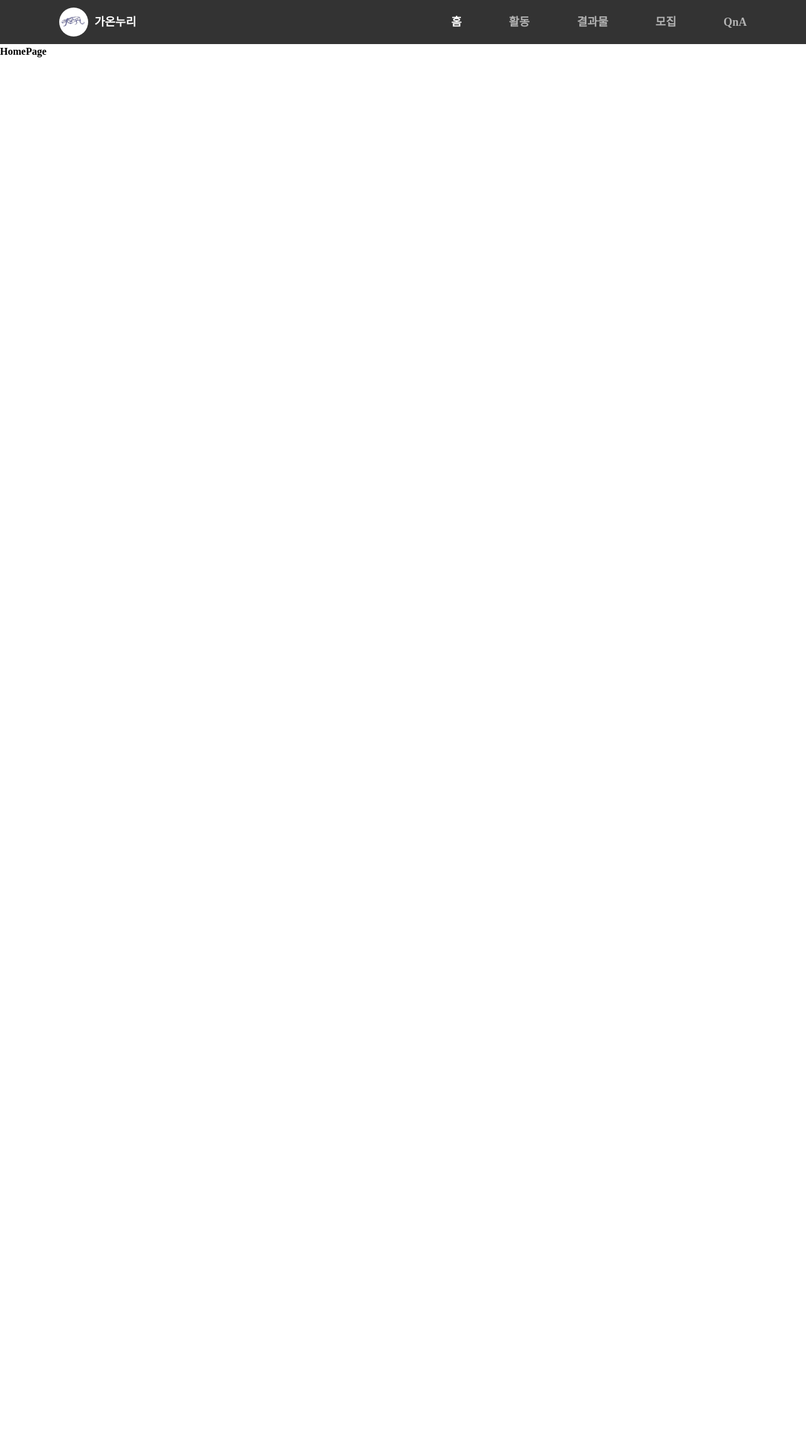
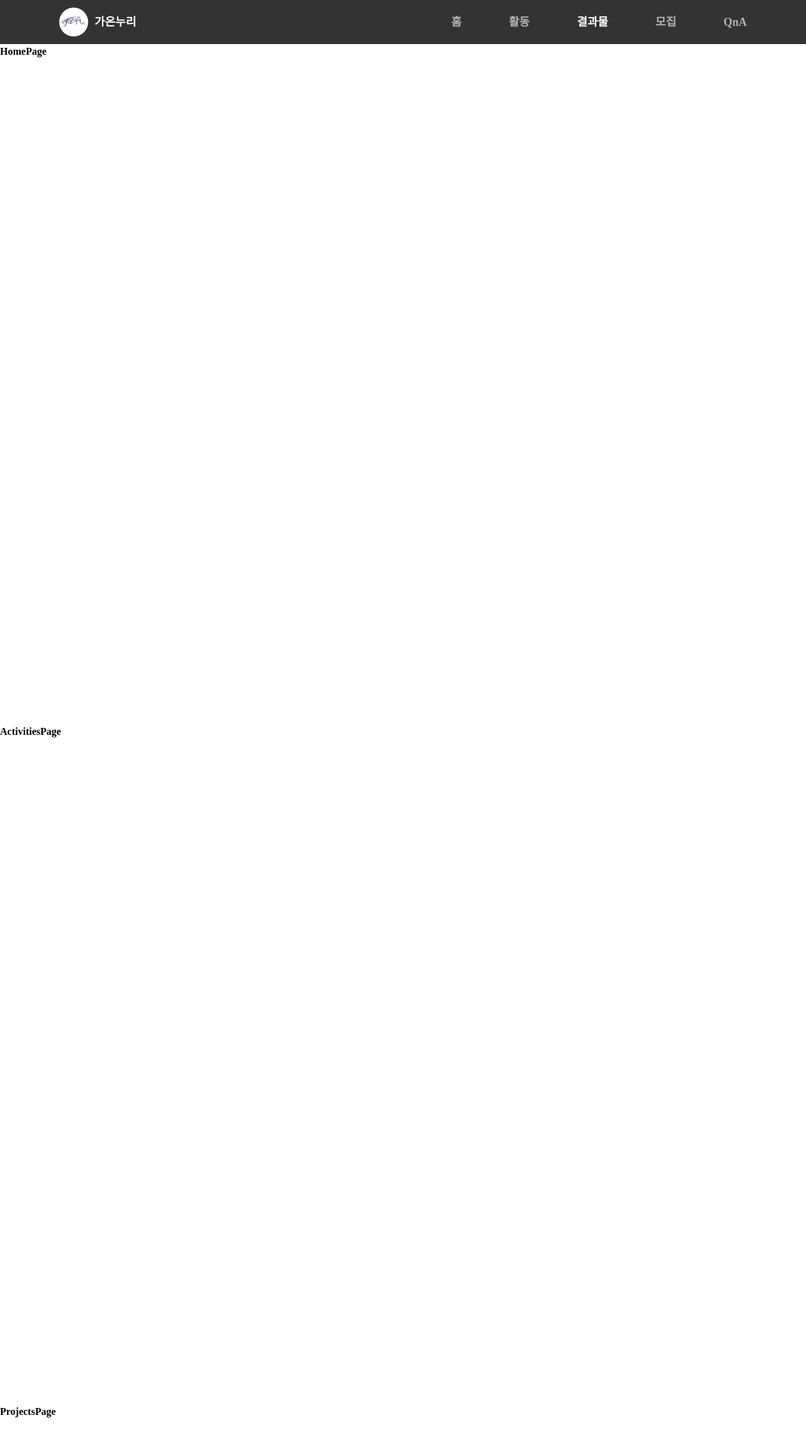
Before and after one commit to UOUGaonnuri/Homepage, a React (Vite) app: page / in a window 1280 px wide. Shown: the top 2290 px of the page at 63% size. Before the commit the page ends 800 px from the top, so only its background shows below. Built offline with nearby package versions, Linux system fonts and the light colour scheme; a web font is replaced by a local one.

Commit message:
feat: 전체 라우팅 구조를 원페이지 스크롤 방식으로 변경

```diff
--- a/src/App.jsx
+++ b/src/App.jsx
@@ -1,36 +1,29 @@
-import {
-  createBrowserRouter,
-  RouterProvider,
-} from 'react-router-dom'
 import Layout from './layout/Layout'
 import HomePage from './pages/HomePage'
 import ActivitiesPage from './pages/ActivitiesPage'
 import ProjectsPage from './pages/ProjectsPage'
 import RecruitmentPage from './pages/RecruitmentPage'
 import QnAPage from './pages/QnAPage'
-import NotFoundPage from './pages/NotFoundPage'
-
-
-const routes = [
-  {
-    path: '/',
-    element: <Layout />,
-    errorElement: <NotFoundPage />,
-    children: [
-      { index: true, element: <HomePage /> },
-      { path: 'activities', element: <ActivitiesPage /> },
-      { path: 'projects', element: <ProjectsPage /> },
-      { path: 'recruitment', element: <RecruitmentPage /> },
-      { path: 'qna', element: <QnAPage /> },
-    ],
-  },
-]
-
-const router = createBrowserRouter(routes)
 
 function App() {
   return (
-      <RouterProvider router={router} />
+    <Layout>
+      <div id="home">
+        <HomePage />
+      </div>
+      <div id="activities">
+        <ActivitiesPage />
+      </div>
+      <div id="projects">
+        <ProjectsPage />
+      </div>
+      <div id="recruitment">
+        <RecruitmentPage />
+      </div>
+      <div id="qna">
+        <QnAPage />
+      </div>
+    </Layout>
   )
 }
 
--- a/src/layout/Header.jsx
+++ b/src/layout/Header.jsx
@@ -1,15 +1,47 @@
-import { NavLink } from "react-router-dom"
+import { useState, useEffect } from "react"
 import logo from "../assets/images/img_logo.png"
 
-const navClass = ({ isActive }) => (isActive ? "text-white" : "hover:text-white")
+export default function Header() {
+  // 현재 화면에 보여지는 활성화된 영역을 저장함
+  const [activeSection, setActiveSection] = useState("home")
 
-export default function Header() {
+  useEffect(() => {
+    const handleScroll = () => {
+      const sections = ["home", "activities", "projects", "recruitment", "qna"]
+      const scrollPosition = window.scrollY + (window.innerHeight / 2)
+
+      for (const section of sections) {
+        const element = document.getElementById(section)
+        if (element && element.offsetTop <= scrollPosition && element.offsetTop + element.offsetHeight > scrollPosition) {
+          setActiveSection(section)
+        }
+      }
+    }
+
+    window.addEventListener("scroll", handleScroll)
+    return () => window.removeEventListener("scroll", handleScroll)
+  }, [])
+
+  const scrollToSection = (sectionId) => {
+    const element = document.getElementById(sectionId)
+    if (element) {
+      window.scrollTo({
+        top: element.offsetTop - 70,
+        behavior: "smooth"
+      })
+    }
+  }
+
+  const getNavClass = (sectionId) => {
+    return activeSection === sectionId ? "text-white cursor-pointer" : "hover:text-white cursor-pointer"
+  }
+
   return (
     <>
         {/* 배경 */}
         <header className="fixed top-0 left-0 w-full h-[70px] z-50 bg-[#333333] flex px-4 md:px-[94px] items-center justify-between">
             {/* 로고 + 가온누리 */}
-            <div className="flex gap-[10px] items-center">
+            <div className="flex gap-[10px] items-center cursor-pointer" onClick={() => scrollToSection("home")}>
                 <img src={logo} alt="가온누리 로고" className="h-[46px] w-[46px] rounded-full"/>
                 <div className="text-white text-lg">
                     가온누리
@@ -18,25 +50,25 @@ export default function Header() {
             {/* 메뉴 */}
             <nav className="flex gap-4 md:gap-[75px] text-[#B2B2B2] text-sm md:text-lg">
                 {/* 홈 */}
-                <NavLink to="/" className={navClass}>
+                <div onClick={() => scrollToSection("home")} className={getNavClass("home")}>
                     홈
-                </NavLink>
+                </div>
                 {/* 활동 */}
-                <NavLink to="/activities" className={navClass}>
+                <div onClick={() => scrollToSection("activities")} className={getNavClass("activities")}>
                     활동
-                </NavLink>
+                </div>
                 {/* 결과물 */}
-                <NavLink to="/projects" className={navClass}>
+                <div onClick={() => scrollToSection("projects")} className={getNavClass("projects")}>
                     결과물
-                </NavLink>
+                </div>
                 {/* 모집 */}
-                <NavLink to="/recruitment" className={navClass}>
+                <div onClick={() => scrollToSection("recruitment")} className={getNavClass("recruitment")}>
                     모집
-                </NavLink>
+                </div>
                 {/* QnA */}
-                <NavLink to="/qna" className={navClass}>
+                <div onClick={() => scrollToSection("qna")} className={getNavClass("qna")}>
                     QnA
-                </NavLink>
+                </div>
             </nav>
         </header>
     </>
--- a/src/layout/Layout.jsx
+++ b/src/layout/Layout.jsx
@@ -1,12 +1,11 @@
-import { Outlet } from 'react-router-dom'
 import Header from "./Header"
 
-const Layout = () => {
+const Layout = ({ children }) => {
   return (
     <>
       <Header />
-      <main className='pt-[70px]'>
-          <Outlet />
+      <main className="pt-[70px]">
+          {children}
       </main>
     </>
   )
--- a/src/pages/ActivitiesPage.jsx
+++ b/src/pages/ActivitiesPage.jsx
@@ -1,5 +1,5 @@
 export default function ActivitiesPage() {
   return (
-    <div>ActivitiesPage</div>
+    <div className="h-[1080px]">ActivitiesPage</div>
   )
 }
--- a/src/pages/HomePage.jsx
+++ b/src/pages/HomePage.jsx
@@ -1,5 +1,5 @@
 export default function HomePage() {
   return (
-    <div>HomePage</div>
+    <div className="h-[1080px]">HomePage</div>
   )
 }
--- a/src/pages/ProjectsPage.jsx
+++ b/src/pages/ProjectsPage.jsx
@@ -1,5 +1,5 @@
 export default function ProjectsPage() {
   return (
-    <div>ProjectsPage</div>
+    <div className="h-[1080px]">ProjectsPage</div>
   )
 }
--- a/src/pages/QnAPage.jsx
+++ b/src/pages/QnAPage.jsx
@@ -1,5 +1,5 @@
 export default function QnAPage() {
   return (
-    <div>QnAPage</div>
+    <div className="h-[1080px]">QnAPage</div>
   )
 }
--- a/src/pages/RecruitmentPage.jsx
+++ b/src/pages/RecruitmentPage.jsx
@@ -1,5 +1,5 @@
 export default function RecruitmentPage() {
   return (
-    <div>RecruitmentPage</div>
+    <div className="h-[1080px]">RecruitmentPage</div>
   )
 }
```
